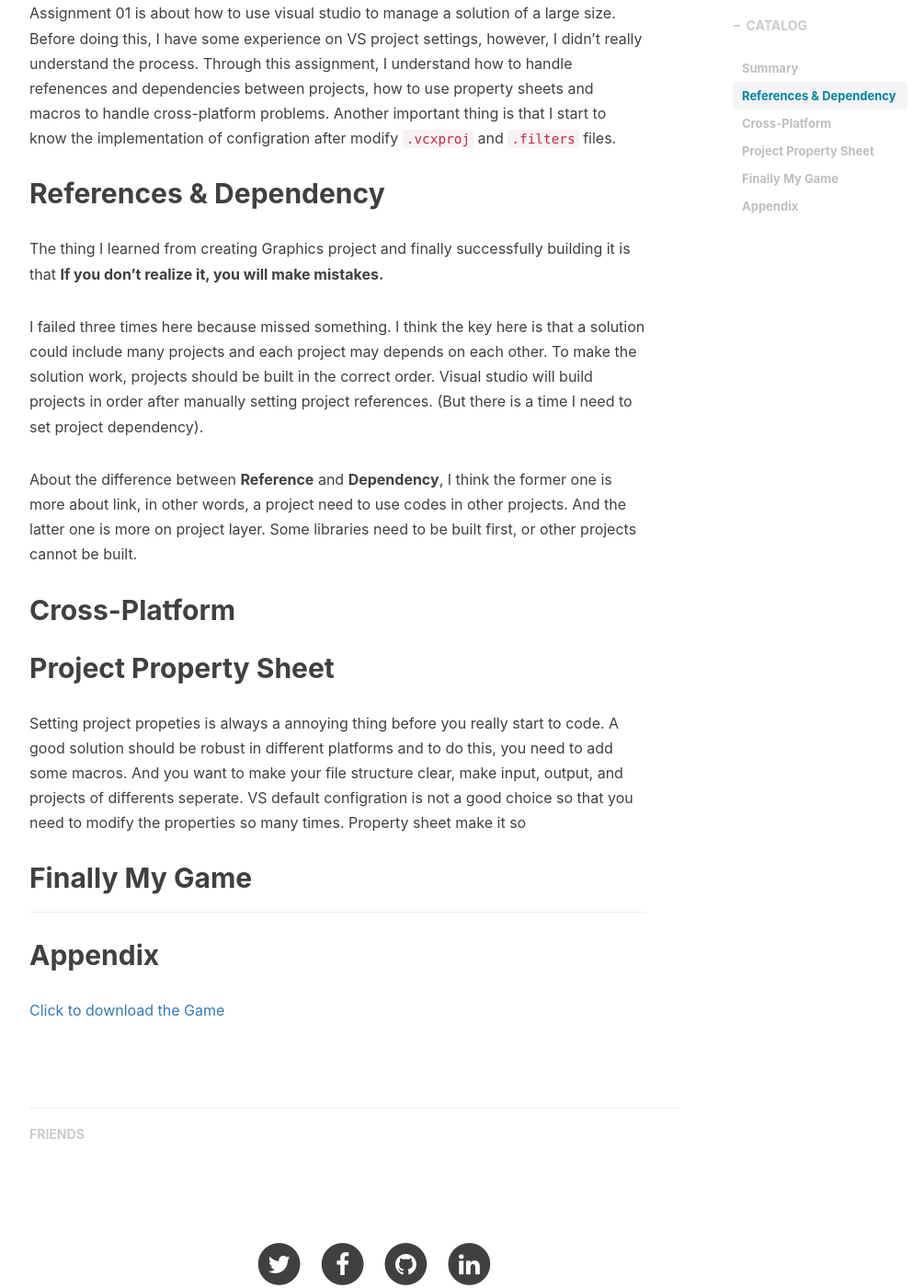
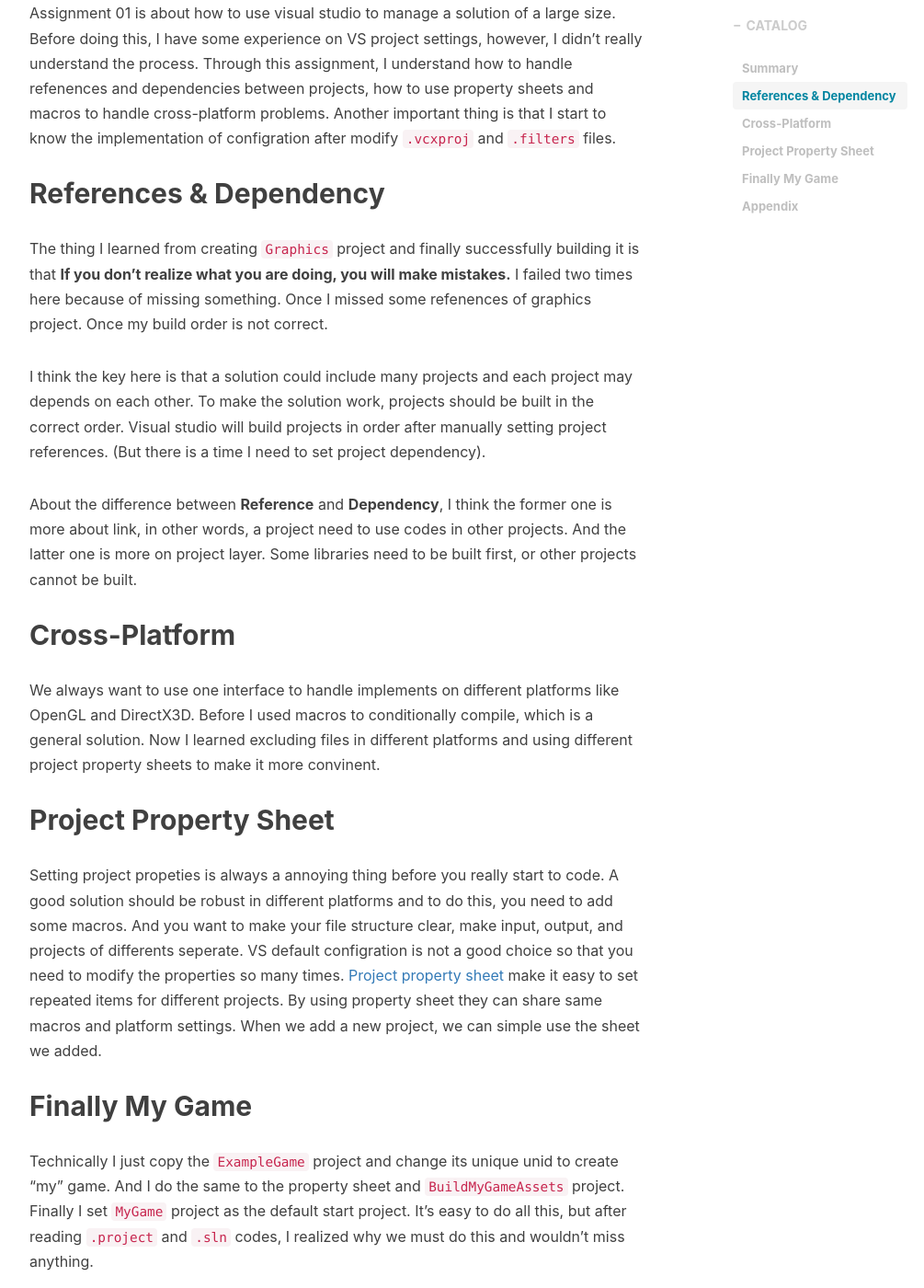
Before and after one commit to Torlyers/Torlyers.github.io, a Jekyll site: the page built from _posts/2018-08-29-write-up-01.markdown, in a window 1280 px wide and 1400 px high, scrolled down 708 px. Shown: the whole window at 92% size, without its empty margins (233-1238 px from the left). Built offline with Jekyll 4.4.1, drawn with Linux system fonts in a browser that asks for light colours; nearby versions of some CDN libraries; comment, search, counter and statistics services are not loaded; some of the changed text lies outside the part shown.

Commit message:
add image

````diff
--- a/_includes/posts/2018-08-29-write-up-01/en.md
+++ b/_includes/posts/2018-08-29-write-up-01/en.md
@@ -6,22 +6,29 @@
 
 
 ## References & Dependency
-The thing I learned from creating Graphics project and finally successfully building it is that **If you don't realize it, you will make mistakes.**
+The thing I learned from creating `Graphics` project and finally successfully building it is that **If you don't realize what you are doing, you will make mistakes.** I failed two times here because of missing something. Once I missed some refenences of graphics project. Once my build order is not correct.
 
-I failed three times here because missed something. I think the key here is that a solution could include many projects and each project may depends on each other. To make the solution work, projects should be built in the correct order. Visual studio will build projects in order after manually setting project references. (But there is a time I need to set project dependency).
+ I think the key here is that a solution could include many projects and each project may depends on each other. To make the solution work, projects should be built in the correct order. Visual studio will build projects in order after manually setting project references. (But there is a time I need to set project dependency).
 
 About the difference between **Reference** and **Dependency**, I think the former one is more about link, in other words, a project need to use codes in other projects. And the latter one is more on project layer. Some libraries need to be built first, or other projects cannot be built.
 
 ## Cross-Platform
+We always want to use one interface to handle implements on different platforms like OpenGL and DirectX3D. Before I used macros to conditionally compile, which is a general solution. Now I learned excluding files in different platforms and using different project property sheets to make it more convinent.
 
 ## Project Property Sheet
 Setting project propeties is always a annoying thing before you really start to code. A good solution should be robust in different platforms and to do this, you need to add some macros. And you want to make your file structure clear, make input, output, and projects of differents seperate. VS default configration is not a good choice so that you need to modify the properties so many times.
-Property sheet make it so
+[Project property sheet](https://msdn.microsoft.com/en-us/library/669zx6zc.aspx) make it easy to set repeated items for different projects. By using property sheet they can share same macros and platform settings. When we add a new project, we can simple use the sheet we added.
 
 ## Finally My Game
+Technically I just copy the `ExampleGame` project and change its unique unid to create "my" game. And I do the same to the property sheet and `BuildMyGameAssets` project. Finally I set `MyGame` project as the default start project. It's easy to do all this, but after reading `.project` and `.sln` codes, I realized why we must do this and wouldn't miss anything.
 
-
-
+Customized fragment shader is the asset I add to my game. To change the triangle's color.
+```c++
+float rValue = sin( g_elapsedSecondCount_simulationTime );
+float gValue = cos( g_elapsedSecondCount_simulationTime );
+float bValue = sin( g_elapsedSecondCount_simulationTime );
+```
+[](/img/in-post/write-up-01/game.jpg)
 
 ---
 
````
Also changed, not shown: img/in-post/write-up-01/game.JPG (added).
